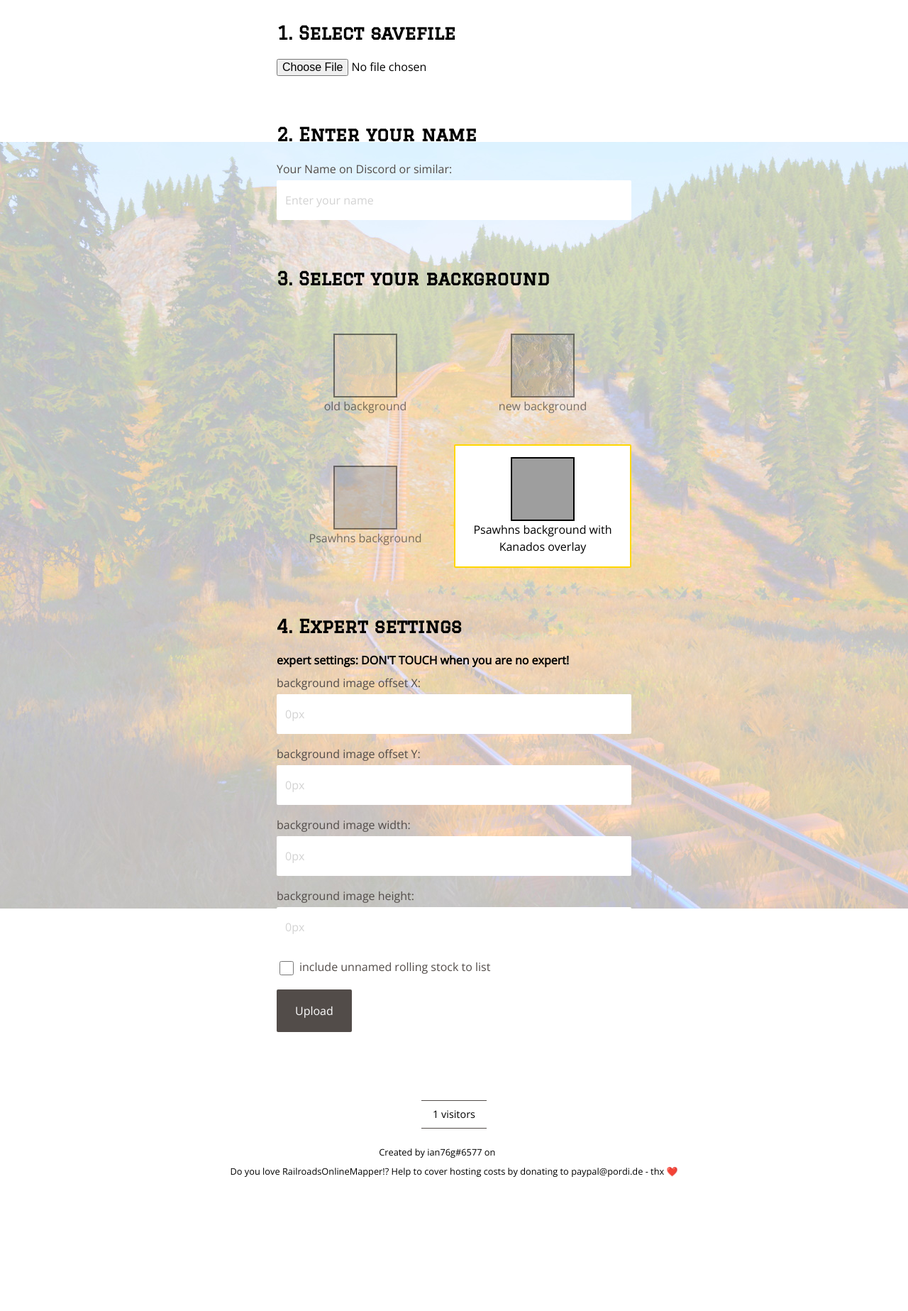
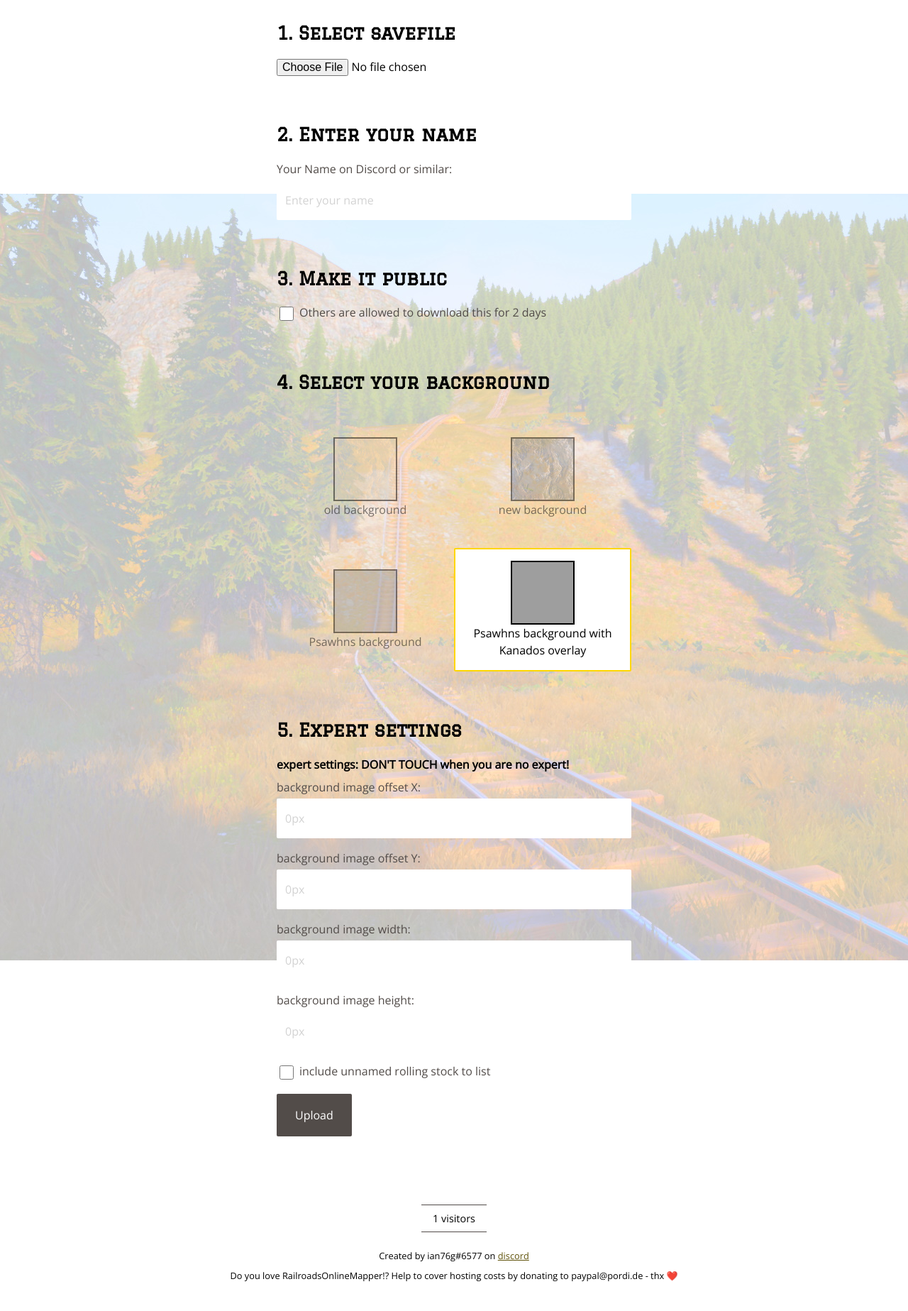
Before and after one commit to ian76g/RailroadOnlineMapper, a PHP site: page /upload.php in a window 1280 px wide. Shown: the part 221-2068 px from the top of the page at 71% size. Before the commit the page ends 1880 px from the top, so only its background shows below. Run offline with PHP 8.4, Linux system fonts and the light colour scheme; grey boxes are pictures that could not be loaded.

Commit message:
fixing some slighter issues after merging with conflicts

```diff
--- a/css/main.css
+++ b/css/main.css
@@ -69,7 +69,7 @@ p {
 }
 
 a {
-  color: var(--tertiary-color);
+  color: #60530b;
   text-decoration: underline;
 }
 
@@ -240,7 +240,7 @@ thead {
 }
 
 thead th {
-  padding: 0.5rem;
+  padding: 0.05rem;
   white-space: nowrap;
   background: var(--primary-color);
   color: white;
@@ -254,7 +254,7 @@ thead th {
 }
 
 tbody td {
-  padding: 1rem;
+  padding: 0.5rem;
 }
 
 /* UPLOAD */
--- a/upload.php
+++ b/upload.php
@@ -85,7 +85,7 @@ include('converter.php');
                 <h3>1. Select savefile</h3>
                 <input type="file" name="fileToUpload" id="fileToUpload">
             </section>
-
+            <!--img src="hint.png" width="700"-->
             <section>
                 <h3>2. Enter your name</h3>
                 <div class="input-group">
@@ -95,8 +95,18 @@ include('converter.php');
 
             </section>
 
+            <section>
+                <h3>3. Make it public</h3>
+                <div class="input-group input-group--row">
+                    <input id="public" type="checkbox" name="public">
+                    <label for="public">Others are allowed to download this for 2 days</label>
+
+                </div>
+
+            </section>
+
             <section class="upload-form__background">
-                <h3>3. Select your background</h3>
+                <h3>4. Select your background</h3>
                 <fieldset>
                     <div>
                         <input type="radio" id="bg" name="background" value="bg">
@@ -118,7 +128,7 @@ include('converter.php');
             </section>
 
             <section>
-                <h3>4. Expert settings</h3>
+                <h3>5. Expert settings</h3>
                 <p><b>expert settings: DON'T TOUCH when you are no expert!</b></p>
 
                 <div class="input-group">
```
Also changed, not shown: index.php (+11 -8 lines), 1 other file.
